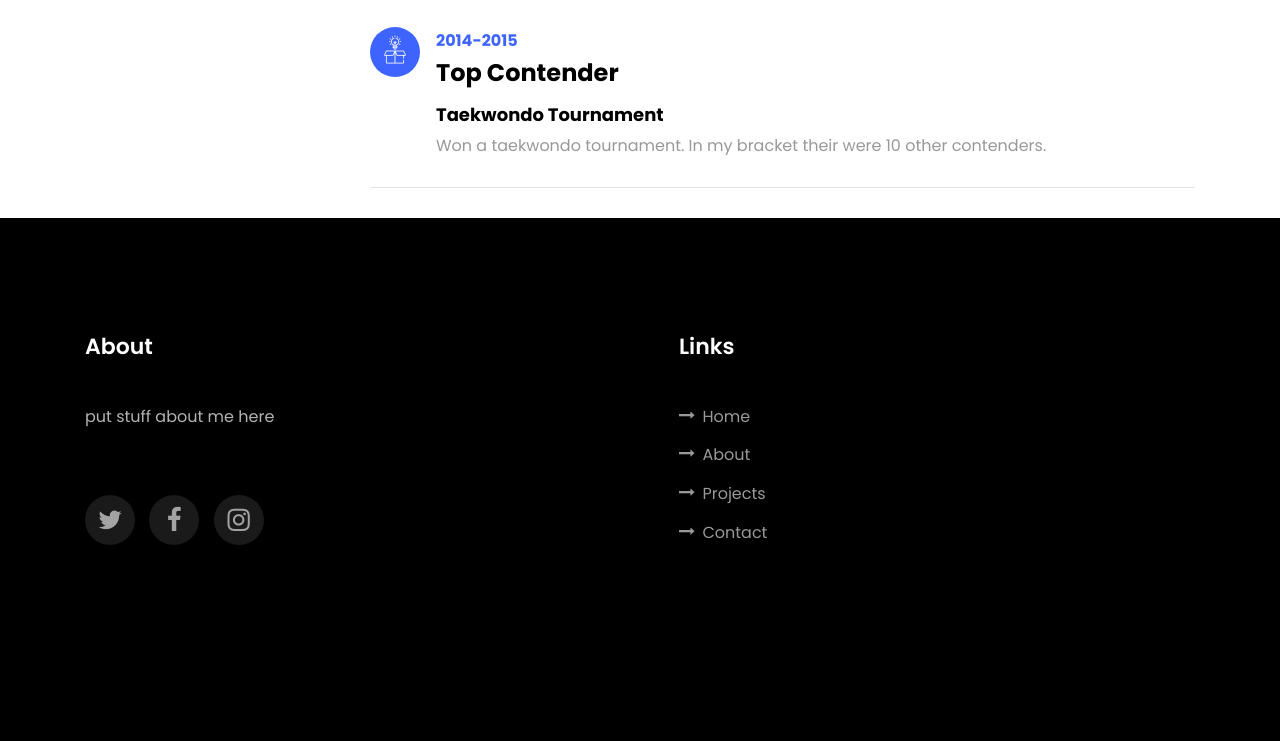
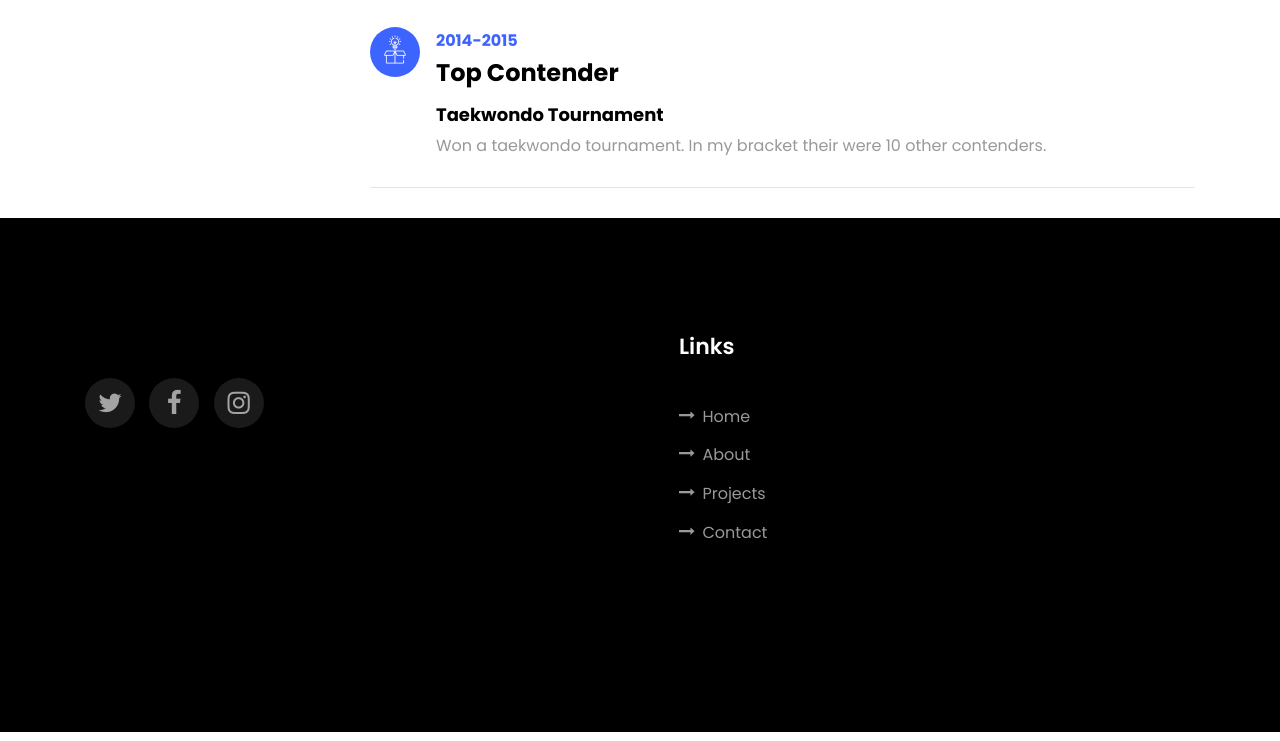
Before and after one commit to Ikaros10/LokanshRai, a plain HTML site: page index.html in a window 1280 px wide. Shown: the part 3677-4418 px from the top of the page. Drawn offline with Linux system fonts and the light colour scheme; files whose address does not match are found by name.

Commit message:
second commit

```diff
--- a/index.html
+++ b/index.html
@@ -355,8 +355,6 @@
         <div class="row mb-5">
           <div class="col-md">
             <div class="ftco-footer-widget mb-4">
-              <h2 class="ftco-heading-2">About</h2>
-              <p>put stuff about me here </p>
               <ul class="ftco-footer-social list-unstyled float-md-left float-lft mt-5">
                 <li class="ftco-animate"><a href="#"><span class="icon-twitter"></span></a></li>
                 <li class="ftco-animate"><a href="#"><span class="icon-facebook"></span></a></li>
```
